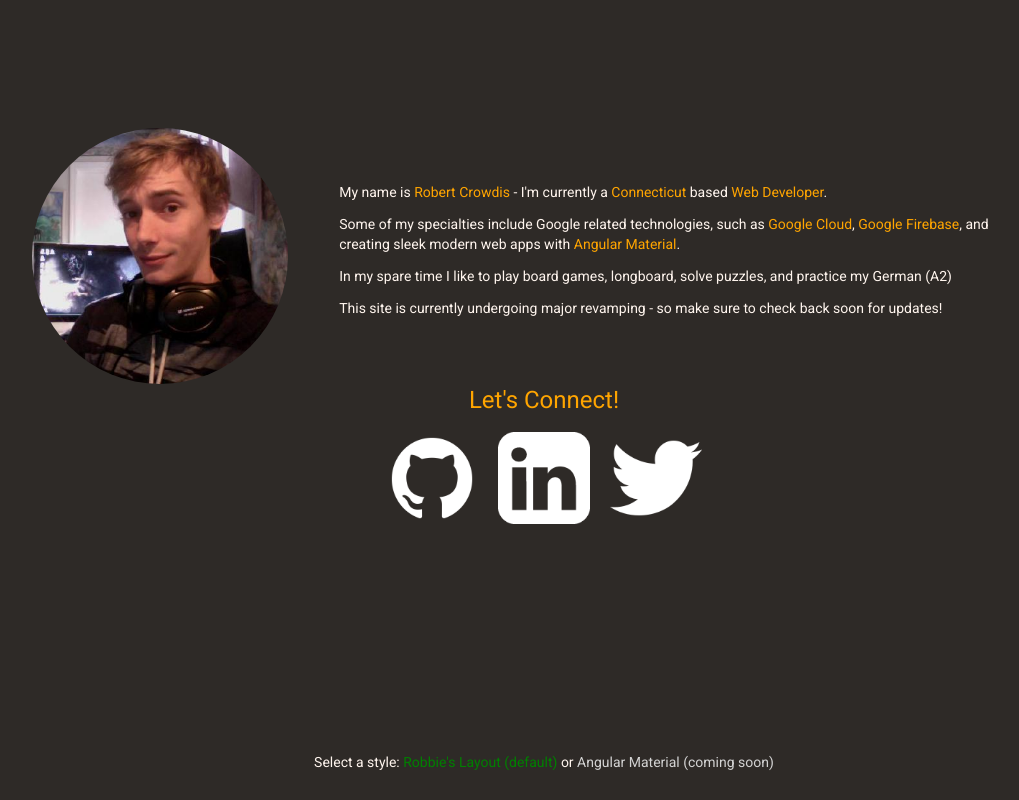
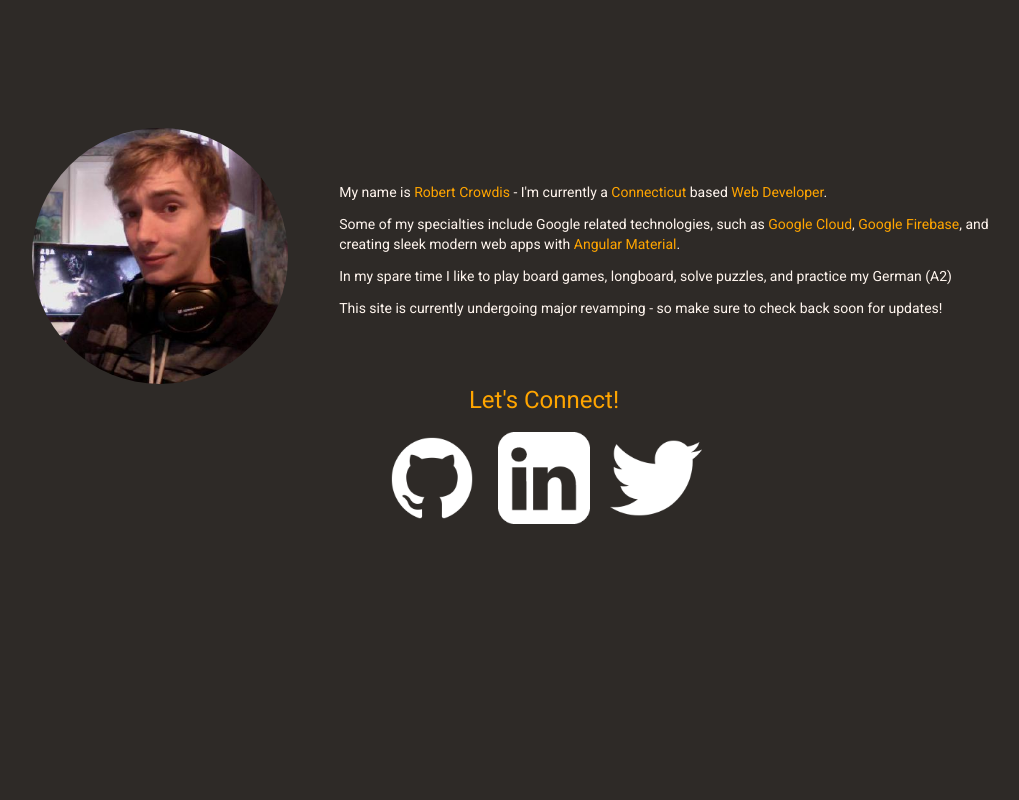
Before and after one commit to tessacrowdis/robertcrowdis-angular, an Angular app: page / in a window 1280 px wide. Shown: the whole page, without its empty margins (96-1115 px from the left). Built offline with nearby package versions, Linux system fonts and the light colour scheme.

Commit message:
chore(footer): comment out footer

```diff
--- a/src/app/app.component.html
+++ b/src/app/app.component.html
@@ -31,4 +31,4 @@
   <router-outlet></router-outlet>
 </div>
 
-<app-footer [style]="layoutStyle" (selectLayoutEvent)="setLayout($event)"></app-footer>
+<!-- <app-footer [style]="layoutStyle" (selectLayoutEvent)="setLayout($event)"></app-footer> -->
```
